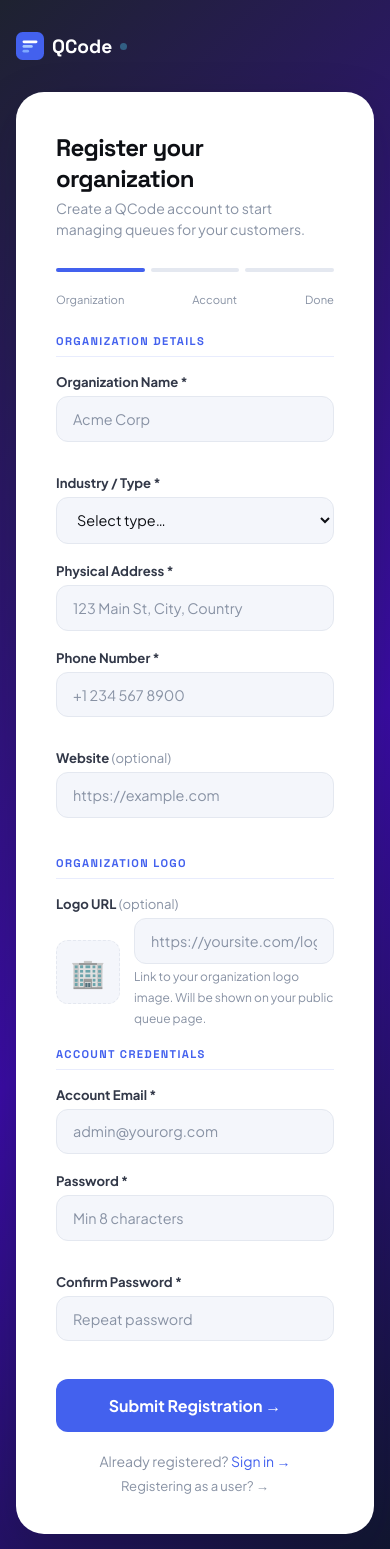
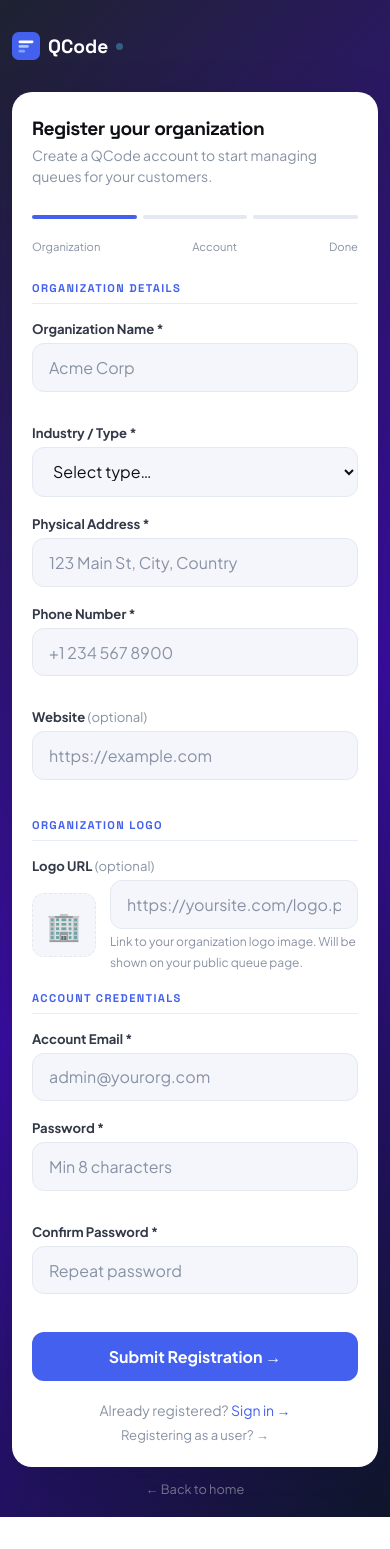
Before and after one commit to aremuelerepa-netizen/qcoode, a Flask app: page /register-org in a window 390 px wide. Shown: the top 1549 px of the page. After the commit the page ends 1517 px from the top, so only its background shows below. Run offline with Flask 3, Linux system fonts and the light colour scheme; parts of the project's set-up code (start-up, migrations or seed data) failed here and were passed over.

Commit message:
Update register-org.html

```diff
--- a/qc--ode/templates/register-org.html
+++ b/qc--ode/templates/register-org.html
@@ -44,6 +44,23 @@ select.inp{cursor:pointer}
 .back{display:block;text-align:center;margin-top:.875rem;font-size:.8rem;color:rgba(255,255,255,.4)}
 .back:hover{color:rgba(255,255,255,.7)}
 @media(max-width:480px){.row2{grid-template-columns:1fr}}
+
+/* ── MOBILE ── */
+html{-webkit-text-size-adjust:100%;touch-action:manipulation}
+*{-webkit-tap-highlight-color:transparent}
+input,select,textarea,button{font-size:16px !important}
+@media(max-width:480px){
+  body{padding:1.25rem .75rem;align-items:flex-start;padding-top:2rem}
+  .wrap,.card{max-width:100%}
+  .card{padding:1.5rem 1.25rem;border-radius:1.25rem}
+  .stepper{gap:.25rem}
+  .step-label{display:none}
+  .step-circle{width:32px;height:32px;font-size:.8rem}
+  .step-line{flex:1;height:2px}
+  .row2{grid-template-columns:1fr}
+  .title{font-size:1.2rem}
+  .btn{padding:.875rem}
+}
 </style>
 </head>
 <body>
```
